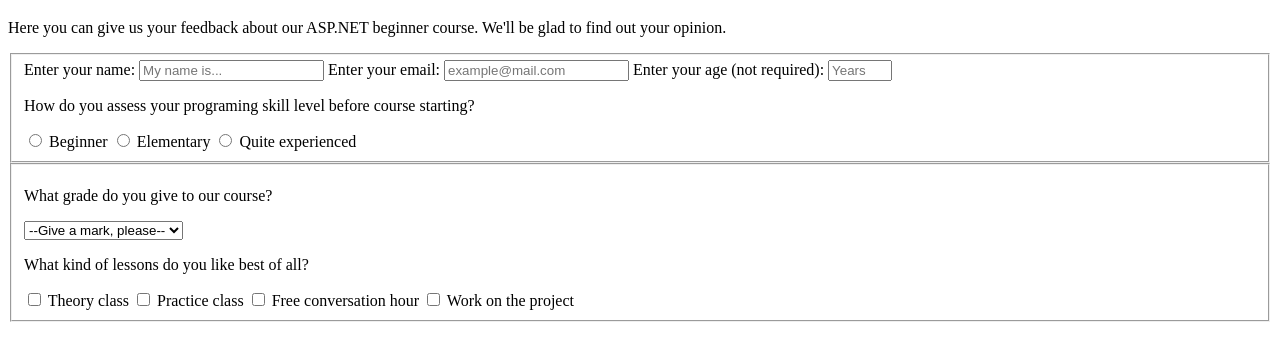
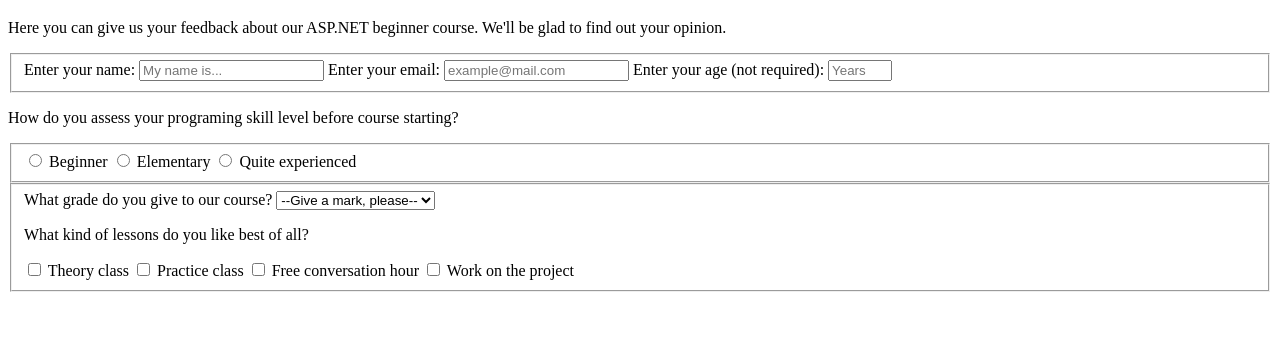
Before and after one commit to MaksimKasyanenko/ResponsiveWebDesignCertification, a plain HTML site: page 1.SurveyFormProject/index.html in a window 1280 px wide. Shown: the part 61-422 px from the top of the page. Drawn offline with Linux system fonts and the light colour scheme.

Commit message:
Update index.html

```diff
--- a/1.SurveyFormProject/index.html
+++ b/1.SurveyFormProject/index.html
@@ -25,16 +25,17 @@
                 Enter your age (not required):
                 <input type="number" id="number" min="12" max="120" placeholder="Years" />
             </label>
-            <div>
-                <p>How do you assess your programing skill level before course starting?</p>
-                <label><input type="radio" name="self-assess" /> Beginner</label>
-                <label><input type="radio" name="self-assess" /> Elementary</label>
-                <label><input type="radio" name="self-assess" /> Quite experienced</label>
-            </div>
         </fieldset>
+
+        <p>How do you assess your programing skill level before course starting?</p>
         <fieldset>
-            <div>
-                <p>What grade do you give to our course?</p>
+            <label><input type="radio" name="self-assess" /> Beginner</label>
+            <label><input type="radio" name="self-assess" /> Elementary</label>
+            <label><input type="radio" name="self-assess" /> Quite experienced</label>
+        </fieldset>
+
+        <fieldset>
+            <label>What grade do you give to our course?
                 <select id="dropdown">
                     <option selected value="">--Give a mark, please--</option>
                     <option value="1">Bad</option>
@@ -43,7 +44,7 @@
                     <option value="4">Good</option>
                     <option value="5">Perfect</option>
                 </select>
-            </div>
+            </label>
             <div>
                 <p>What kind of lessons do you like best of all?</p>
                 <label><input type="checkbox" value="theory" /> Theory class</label>
```
